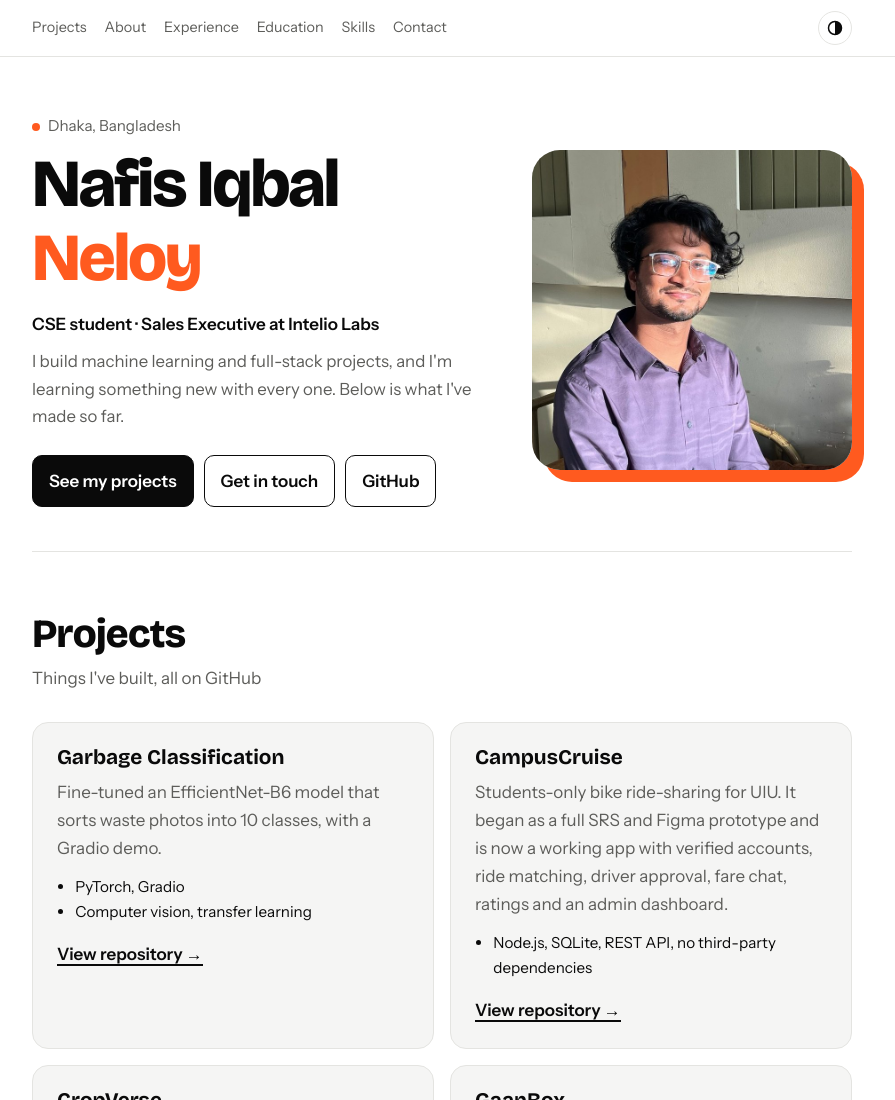
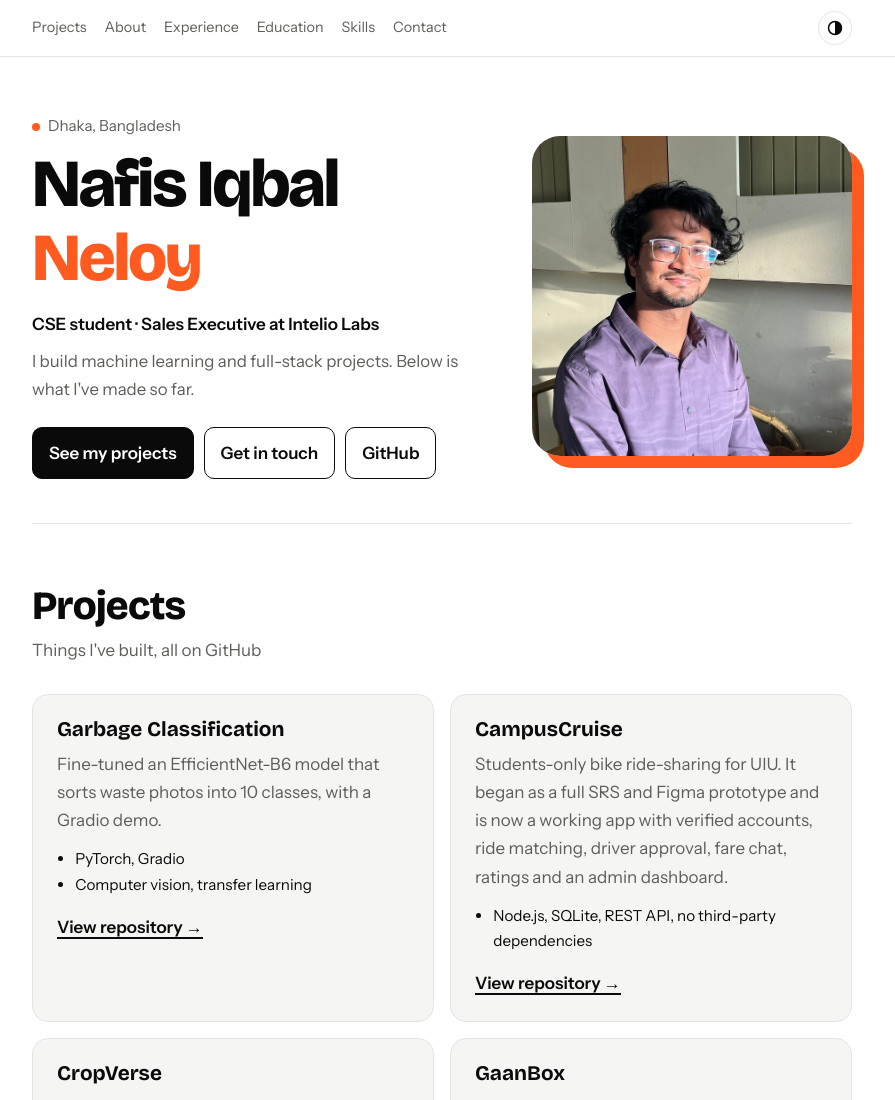
Before and after one commit to nafisiqbalneloy/nafisiqbalneloy.github.io, a plain HTML site: page index.html in a window 1280 px wide. Shown: the top 1100 px of the page, without its empty margins (198-1093 px from the left). Drawn offline with nearby package versions, Linux system fonts and the light colour scheme.

Commit message:
Simplify hero line

```diff
--- a/index.html
+++ b/index.html
@@ -152,7 +152,7 @@ a:focus-visible, button:focus-visible { outline: 3px solid var(--accent); outlin
         <p class="where">Dhaka, Bangladesh</p>
         <h1>Nafis Iqbal <span>Neloy</span></h1>
         <p class="role">CSE student · Sales Executive at Intelio Labs</p>
-        <p class="mission">I build machine learning and full-stack projects, and I'm learning something new with every one. Below is what I've made so far.</p>
+        <p class="mission">I build machine learning and full-stack projects. Below is what I've made so far.</p>
         <div class="cta">
           <a class="btn solid" href="#projects">See my projects</a>
           <a class="btn" href="#contact">Get in touch</a>
```
